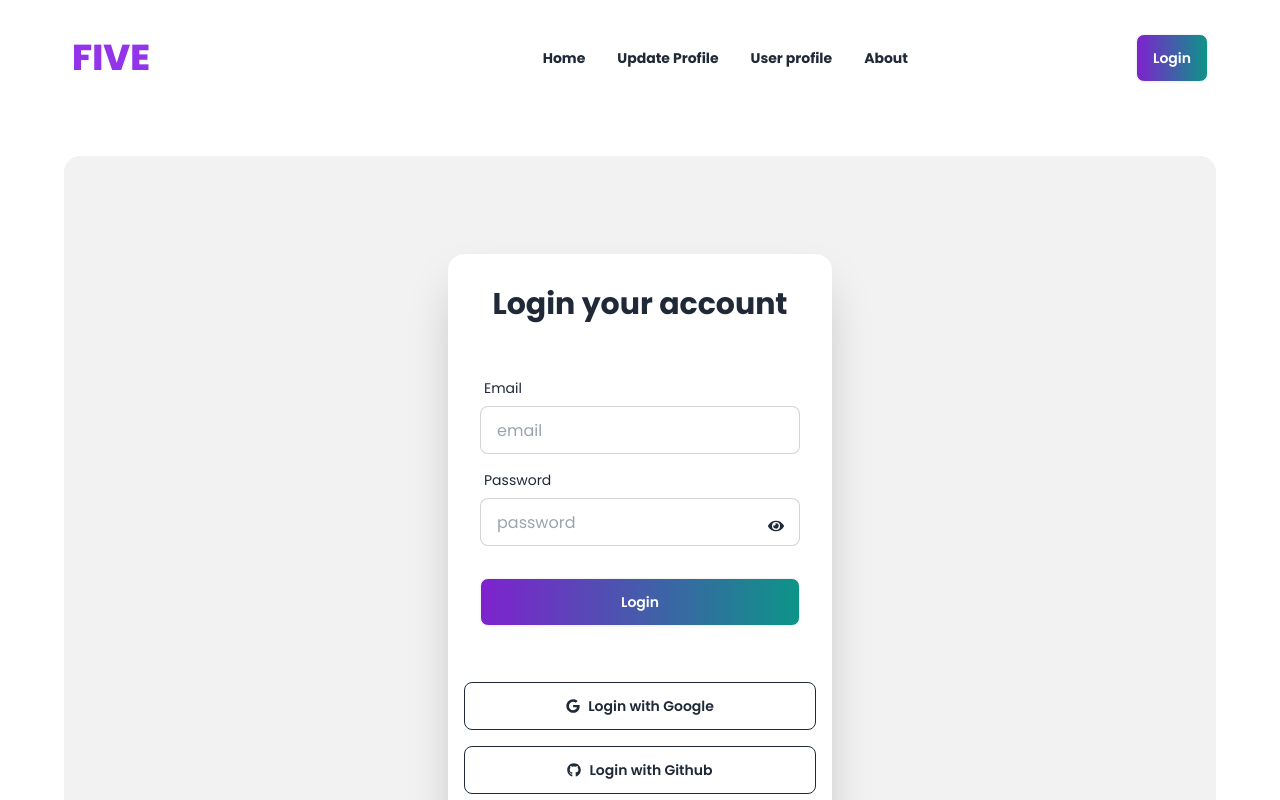
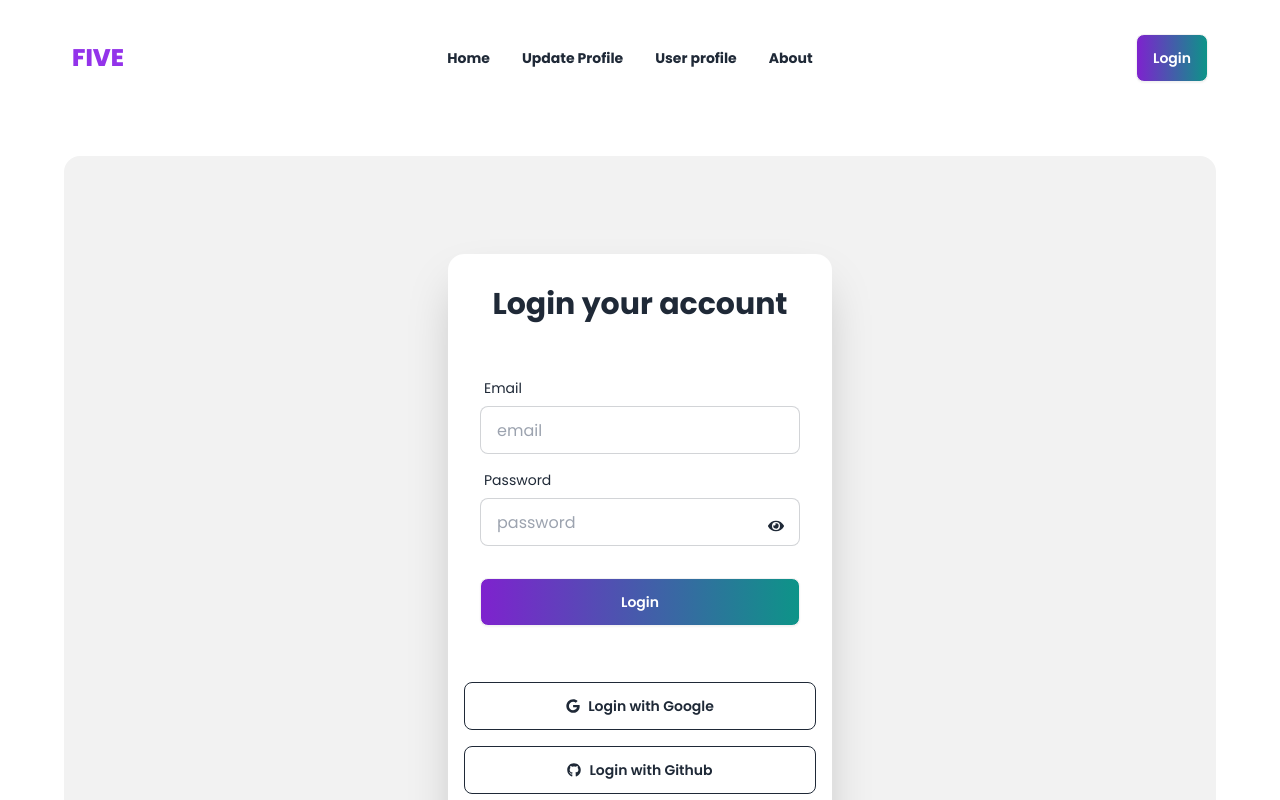
Before and after one commit to jaheda8256/pha9-real-estate-auth-hospitality, a React (Vite) app: page /login in a window 1280 px wide. Shown: the top 800 px of the page. Built offline with nearby package versions, Linux system fonts and the light colour scheme; no server answers; a web font is replaced by a local one.

Commit message:
added navbar component

```diff
--- a/src/pages/Shared/Navbar/Navbar.jsx
+++ b/src/pages/Shared/Navbar/Navbar.jsx
@@ -10,22 +10,32 @@ const Navbar = () => {
   const navLinks = (
     <>
       <li>
-        <NavLink to="/"><span className="font-bold">Home</span></NavLink>
+        <NavLink to="/">
+          <span className="font-bold">Home</span>
+        </NavLink>
       </li>
       <li>
-        <NavLink to="/updateProfile"><span className="font-bold">Update Profile</span></NavLink>
+        <NavLink to="/updateProfile">
+          <span className="font-bold">Update Profile</span>
+        </NavLink>
       </li>
       <li>
-        <NavLink to="/userProfile"> <span className="font-bold"> User profile</span></NavLink>
+        <NavLink to="/userProfile">
+          {" "}
+          <span className="font-bold"> User profile</span>
+        </NavLink>
       </li>
       <li>
-        <NavLink to="/about"> <span className="font-bold"> About</span></NavLink>
+        <NavLink to="/about">
+          {" "}
+          <span className="font-bold"> About</span>
+        </NavLink>
       </li>
     </>
   );
   return (
-    <div className="navbar bg-base-100 m1-10 mt-6">
-      <div className="navbar-start">
+    <div className="navbar bg-base-100 justify-between m1-10 mt-6">
+      <div className="navbar-start w-auto">
         <div className="dropdown">
           <div tabIndex={0} role="button" className="btn btn-ghost lg:hidden">
             <svg
@@ -43,27 +53,28 @@ const Navbar = () => {
               />
             </svg>
           </div>
+
           <ul
             tabIndex={0}
-            className="menu menu-sm dropdown-content mt-3 z-[1] p-2 shadow bg-base-100 rounded-box w-52"
+            className="menu menu-sm dropdown-content mt-3 z-[1] p-2 shadow bg-base-100 rounded-box "
           >
             {navLinks}
           </ul>
         </div>
-        <h2 className="text-4xl text-purple-600 font-extrabold">FIVE</h2>
+        <h2 className="text-2xl text-purple-600 font-extrabold">FIVE</h2>
       </div>
-      <div className="navbar-center mr-52 hidden lg:flex">
-        <ul className="menu menu-horizontal ml-72 px-1">{navLinks}</ul>
+      <div className="navbar-center  hidden lg:flex">
+        <ul className="menu menu-horizontal  px-1">{navLinks}</ul>
       </div>
 
-{user && (
+      <div>
+        {user && (
           <div className="navbar-end gap-4">
             <div className="dropdown dropdown-end ">
               <label
                 tabIndex={0}
                 className="tooltip tooltip-bottom mr-4  btn btn-ghost  btn-circle avatar"
                 data-tip={tooltipString}
-
               >
                 <div className="w-12 rounded-full ">
                   <img
@@ -74,7 +85,6 @@ const Navbar = () => {
                   />
                 </div>
               </label>
-
             </div>
           </div>
         )}
@@ -99,6 +109,7 @@ const Navbar = () => {
           </Link>
         </div>
       </div>
+    </div>
   );
 };
 
```
